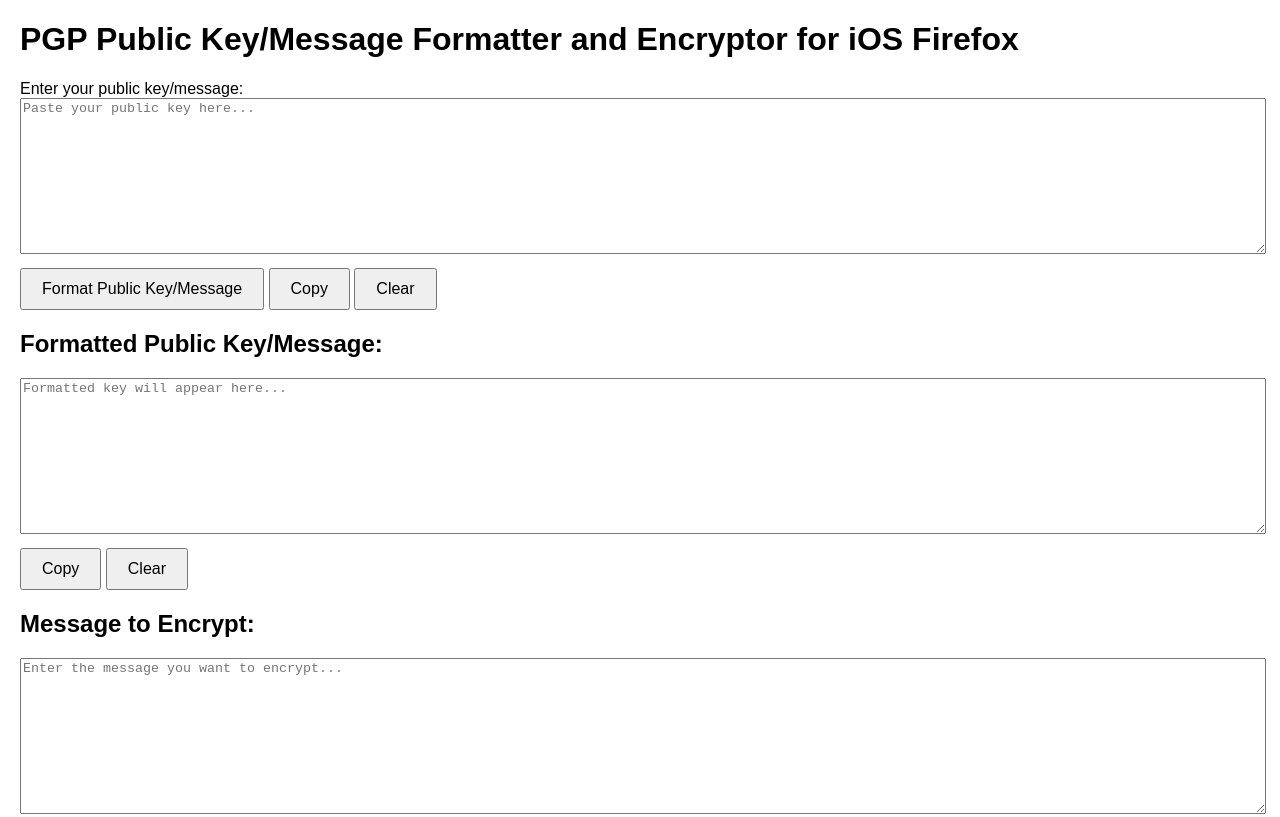
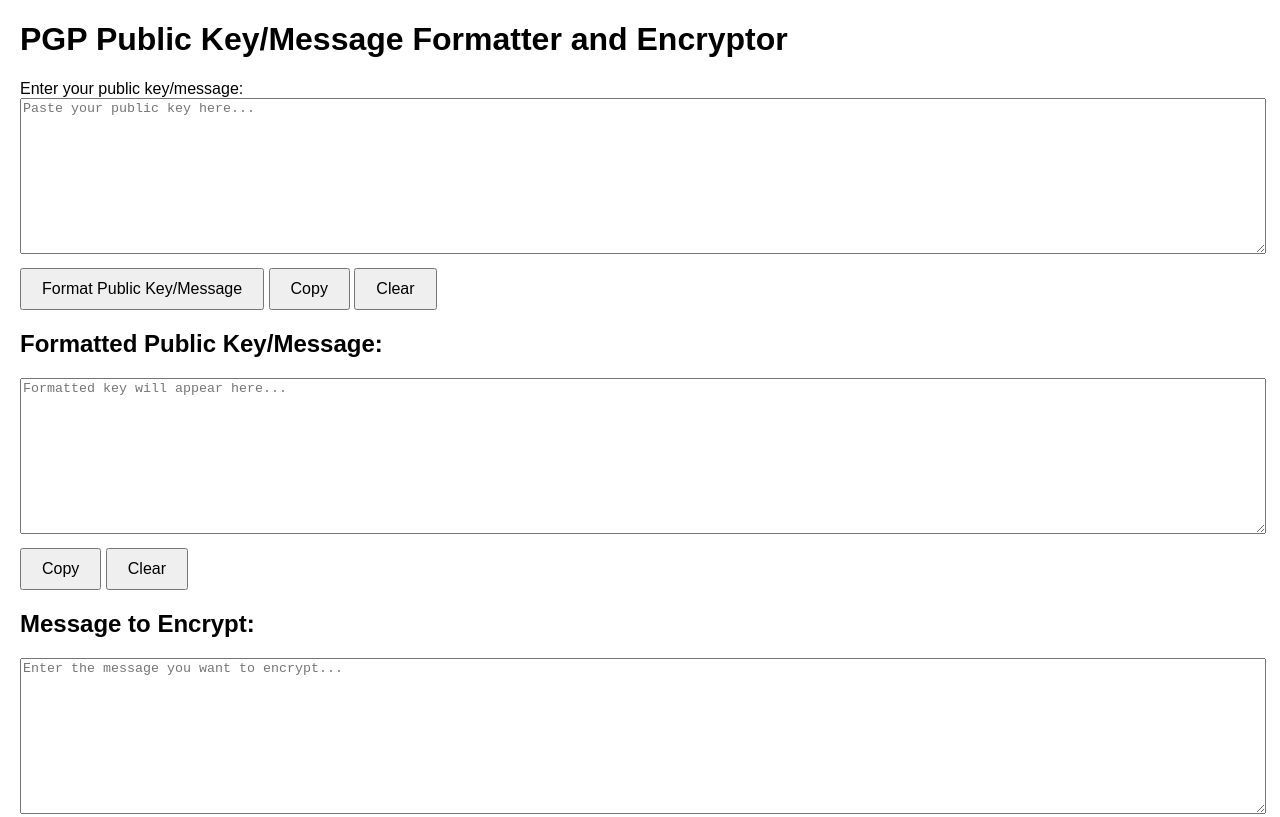
Before and after one commit to unyo/public-key-formatter, a plain HTML site: page index.html in a window 1280 px wide. Shown: the top 817 px of the page. Drawn offline with Linux system fonts and the light colour scheme.

Commit message:
Update index.html

```diff
--- a/index.html
+++ b/index.html
@@ -22,7 +22,7 @@
     <script src="https://cdnjs.cloudflare.com/ajax/libs/openpgp/5.0.0-4/openpgp.min.js"></script>
 </head>
 <body>
-    <h1>PGP Public Key/Message Formatter and Encryptor for iOS Firefox</h1>
+    <h1>PGP Public Key/Message Formatter and Encryptor</h1>
     <label for="publicKey">Enter your public key/message:</label>
     <textarea id="publicKey" placeholder="Paste your public key here..."></textarea>
     <button onclick="formatPublicKey()">Format Public Key/Message</button>
```
